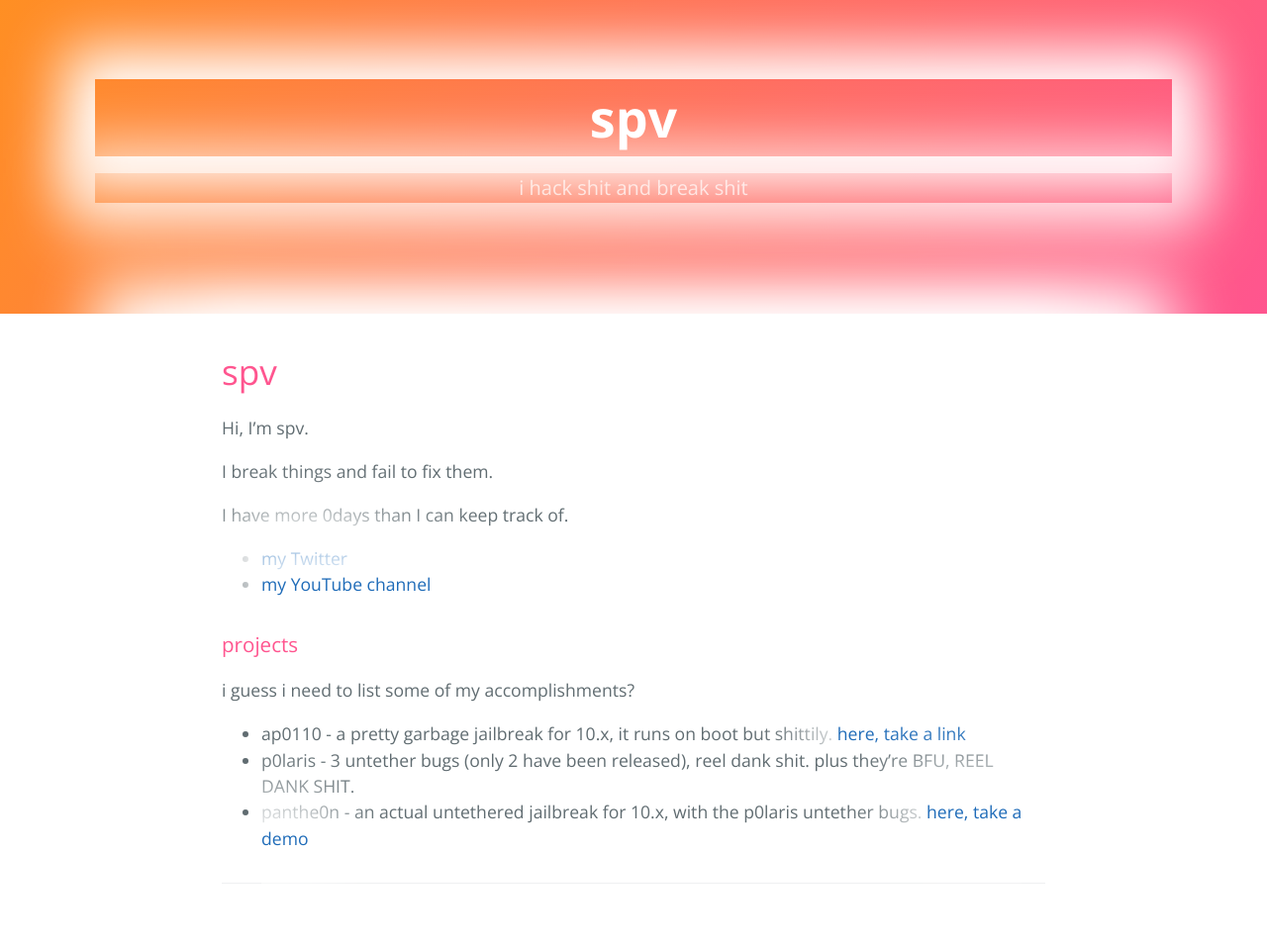
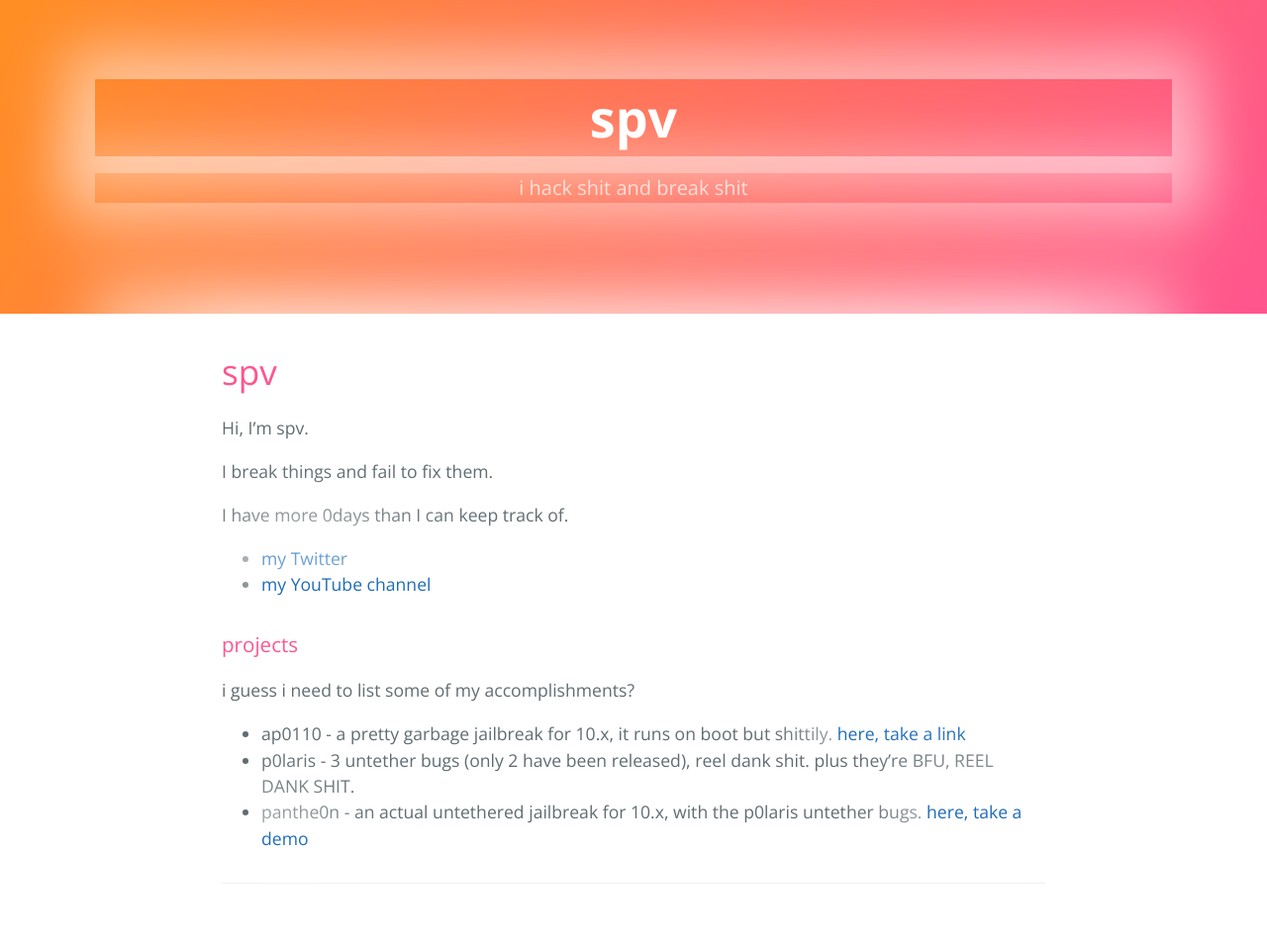
Before and after one commit to spv420/spv420.github.io, a Jekyll site: the page built from README.md, in a window 1280 px wide. Shown: the whole page at 99% size. Built offline with Jekyll 4.4.1, drawn with Linux system fonts in a browser that asks for light colours; our own code applies the rules of GitHub Pages for plain Markdown files; comment, search, counter and statistics services are not loaded.

Commit message:
Update style.scss

```diff
--- a/assets/css/style.scss
+++ b/assets/css/style.scss
@@ -5,5 +5,5 @@
 
 * {
   box-shadow:
-    0 0 60px 30px #fff; // test
+    0 0 60px 30px rgba(255, 255, 255, 0.5); // test
 }
```
